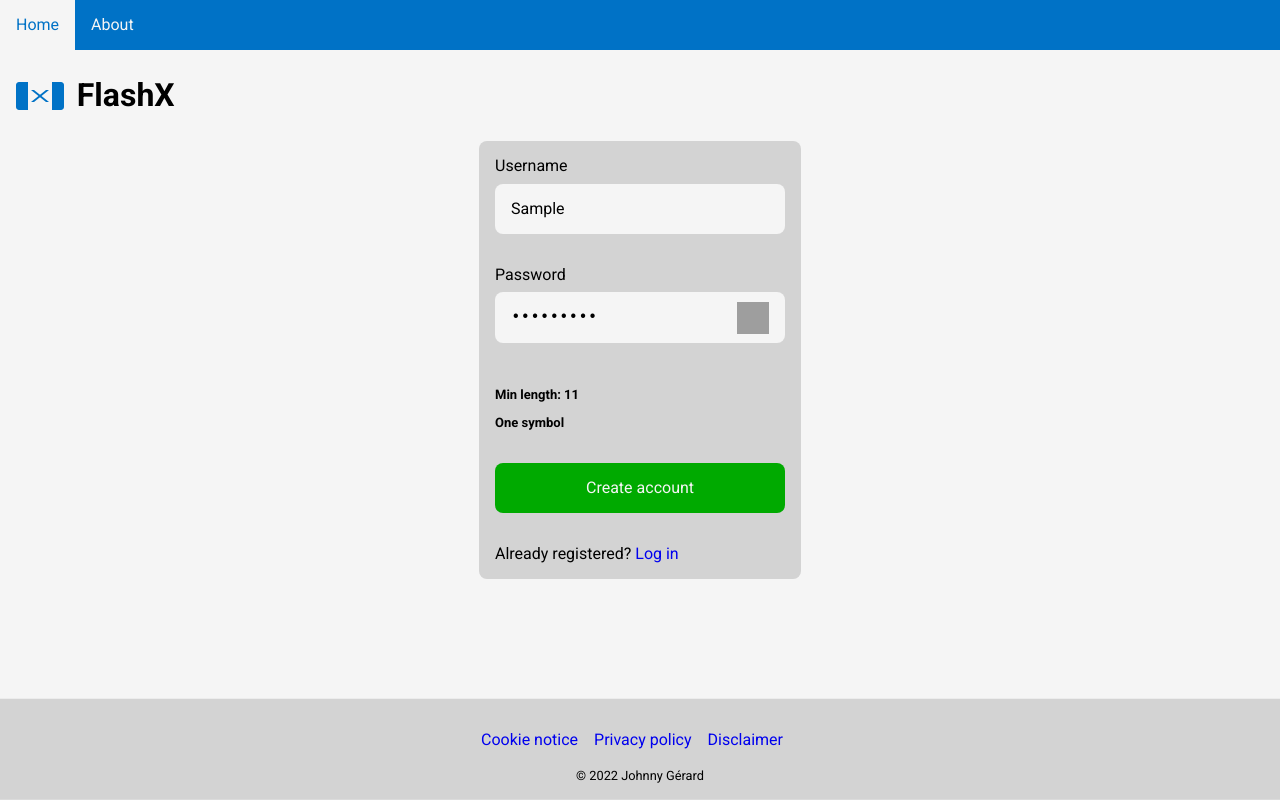
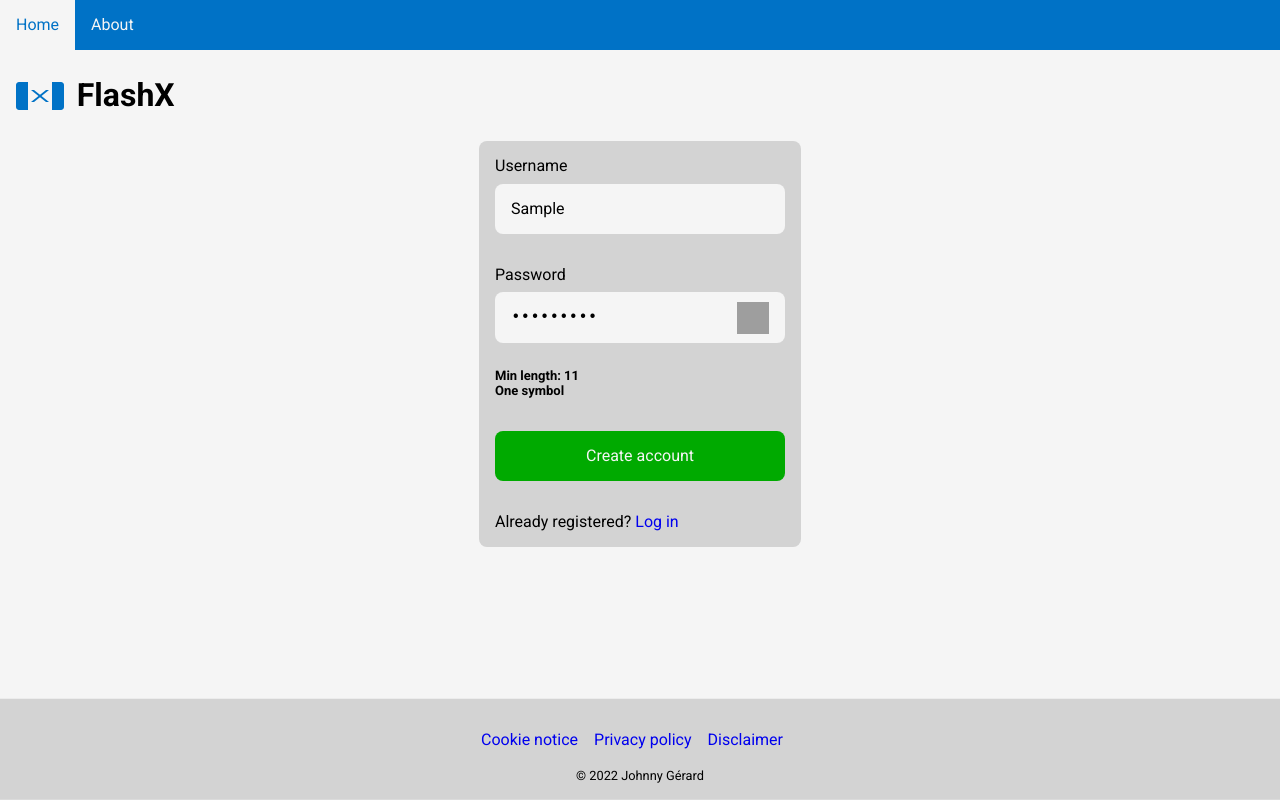
Before and after one commit to johnnygerard/FlashX, an Angular app in the folder client/: page /register in a window 1280 px wide. Both pictures are taken after typing "Sample", "Sample123" into the empty fields and a click on the button "Create account". Built offline with nearby package versions, Linux system fonts and the light colour scheme; no server answers; grey boxes are pictures that could not be loaded; a web font is replaced by a local one.

Commit message:
feat: improve register form style

```diff
--- a/client/src/app/home/home.component.css
+++ b/client/src/app/home/home.component.css
@@ -42,3 +42,7 @@ form>input {
 .invalid::after {
     content: ' (required)';
 }
+
+form>button {
+    margin-top: 2em;
+}
--- a/client/src/app/password/password.component.css
+++ b/client/src/app/password/password.component.css
@@ -1,5 +1,4 @@
 :host {
-    margin-bottom: 2em;
     position: relative;
     font-family: 'PT Mono', monospace;
 }
--- a/client/src/app/register/register.component.css
+++ b/client/src/app/register/register.component.css
@@ -13,10 +13,14 @@ label[for='password'] {
     margin-top: 2em;
 }
 
-form>button {
-    margin: 2em 0;
+#link {
+    margin: 2em 0 0 0;
 }
 
-#link {
-    margin: 0;
+.message {
+    margin: 1em 0 0 0;
 }
+
+button.positiveAction {
+    margin-top: 2em;
+}
--- a/client/src/app/register/register.component.html
+++ b/client/src/app/register/register.component.html
@@ -16,25 +16,27 @@
         maxlength="128" pattern="[!-~]*" required
         [(ngModel)]="credentials.password" #password="ngModel">
   </app-password>
-  <p *ngIf="password.errors?.['minlength']" class="validation">
+  <div class="validation">
+    <p *ngIf="password.errors?.['minlength']">
       <strong>Min length: 11</strong>
     </p>
-  <p *ngIf="password.errors?.['pattern']" class="validation">
+    <p *ngIf="password.errors?.['pattern']">
       <strong>No spaces, non-ascii or control characters</strong>
     </p>
-  <p *ngIf="password.errors?.['digit']" class="validation">
+    <p *ngIf="password.errors?.['digit']">
       <strong>One digit</strong>
     </p>
-  <p *ngIf="password.errors?.['lowercase']" class="validation">
+    <p *ngIf="password.errors?.['lowercase']">
       <strong>One small letter</strong>
     </p>
-  <p *ngIf="password.errors?.['uppercase']" class="validation">
+    <p *ngIf="password.errors?.['uppercase']">
       <strong>One capital letter</strong>
     </p>
-  <p *ngIf="password.errors?.['symbol']" class="validation">
+    <p *ngIf="password.errors?.['symbol']">
       <strong>One symbol</strong>
     </p>
+  </div>
+  <button class="positiveAction">Create account</button>
   <p class="message" *ngIf="message"><strong>{{message}}</strong></p>
-  <button class="positiveAction">Create account</button>
   <p id="link">Already registered? <a routerLink>Log in</a></p>
 </form>
--- a/client/src/styles.css
+++ b/client/src/styles.css
@@ -112,7 +112,14 @@ hgroup>p {
 
 .validation {
     font-size: small;
-    margin-bottom: 0;
+}
+
+.validation>p {
+    margin: 0;
+}
+
+.validation>p:first-child {
+    margin-top: 2em;
 }
 
 .required {
```
Also changed, not shown: 1 other file (tests, documents, lock files or other folders). Lines whose indentation alone changed are shown as unchanged.
